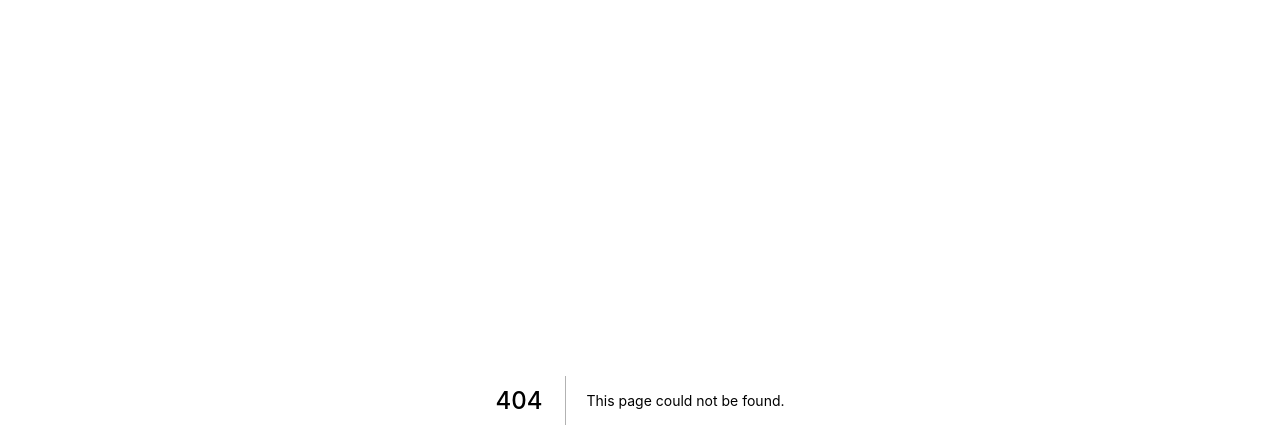
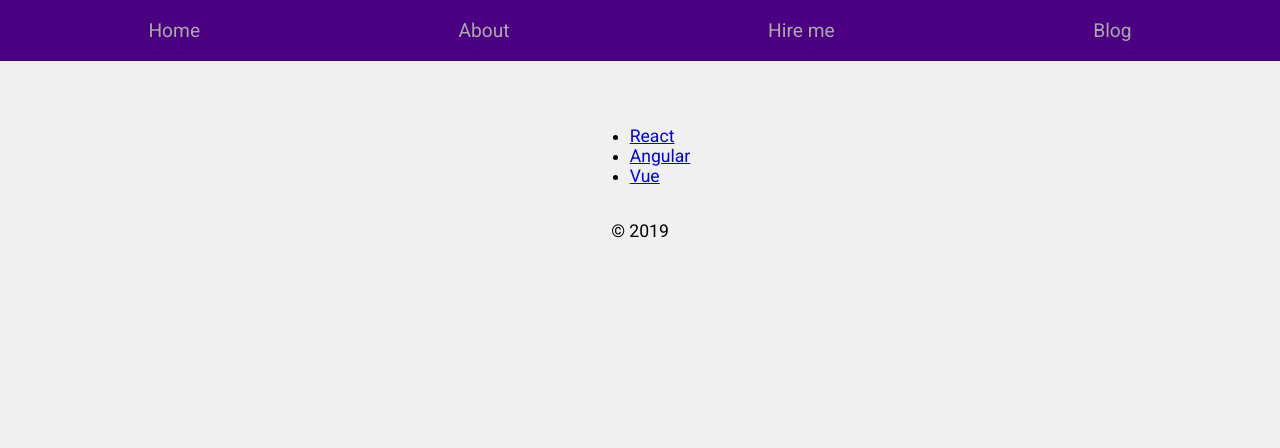
Before and after one commit to CouldBeFree/server-side-react, a Next.js app: page /blog in a window 1280 px wide. Before the commit this address had no page. Shown: the top 448 px of the page. Built offline with nearby package versions, Linux system fonts and the light colour scheme; a small style sheet from the web is missing.

Commit message:
Created blog page

```diff
--- a/components/Layout.js
+++ b/components/Layout.js
@@ -19,6 +19,7 @@
             <Link href="/"><a>Home</a></Link>
             <Link href="/about"><a>About</a></Link>
             <Link href="/hireme"><a>Hire me</a></Link>
+            <Link href="/blog"><a>Blog</a></Link>
         </header>
 
         <h1>{title}</h1>
--- a/pages/_error.js
+++ b/pages/_error.js
@@ -1,7 +1,7 @@
 import Layout from '../components/Layout';
 
-export default () => (
+export default ({ statusCode }) => (
     <Layout>
-        <p>This page can't be found</p>
+        {statusCode ? `Could not load user data. Status Code ${statusCode}` : `This page can't be found`}
     </Layout>
 )
--- a/pages/about.js
+++ b/pages/about.js
@@ -19,7 +19,7 @@
         const { user, statusCode } = this.props;
 
         if(statusCode) {
-            return <Error/>
+            return <Error statusCode={statusCode}/>
         }
 
         return (
--- /dev/null
+++ b/pages/blog.js
@@ -0,0 +1,22 @@
+import Layout from '../components/Layout';
+import Link from 'next/link';
+
+const PostLink = ({title}) => (
+    <li>
+        <Link href={`/post?title=${title}`}>
+            <a>{title}</a>
+        </Link>
+    </li>
+)
+
+const Blog = () => (
+    <Layout>
+        <ul>
+            <PostLink title="React"/>
+            <PostLink title="Angular"/>
+            <PostLink title="Vue"/>
+        </ul>
+    </Layout>
+)
+
+export default Blog;
```
Also changed, not shown: pages/post.js (added, +12 -0 lines).
